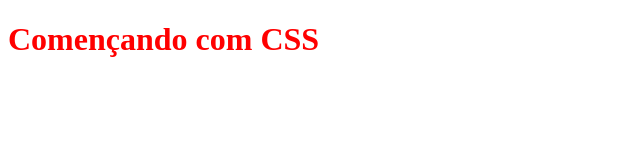
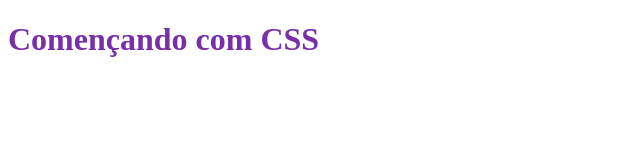
Before and after one commit to caiofrancolin/css_playground, a plain HTML site: page index.html in a window 1280 px wide. Shown: the whole page, without its empty margins (0-640 px from the left). Drawn offline with Linux system fonts and the light colour scheme.

Commit message:
Começando com as cores

```diff
--- a/css/style.css
+++ b/css/style.css
@@ -1,3 +1,3 @@
 h1 {
-  color: red;
+  color: #7830a8;
 }
```
Also changed, not shown: index.html (+0 -1 lines).
